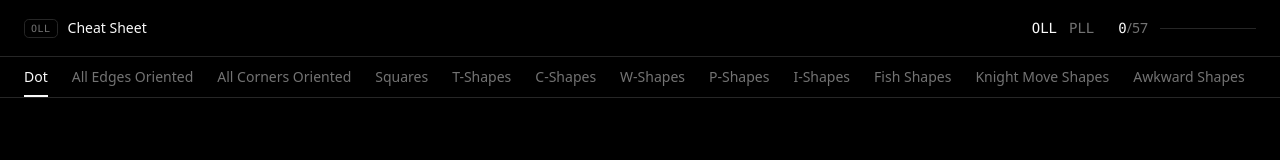
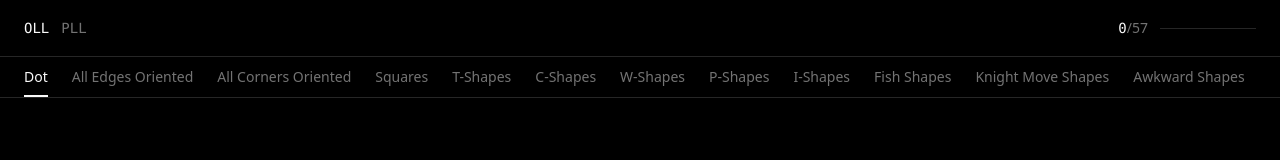
Before and after one commit to p4nthera115/cfop-tracker, a React (Vite) app: page / in a window 1280 px wide. Shown: the top 160 px of the page. Built offline with nearby package versions, Linux system fonts and the light colour scheme.

Commit message:
Refactor Header component for improved readability and consistency in formatting

```diff
--- a/src/components/Header.tsx
+++ b/src/components/Header.tsx
@@ -1,27 +1,28 @@
-import { NavLink } from 'react-router-dom'
-import { cn } from '@/lib/utils'
-import { ProgressBar } from './ProgressBar'
+import { NavLink } from "react-router-dom"
+import { cn } from "@/lib/utils"
+import { ProgressBar } from "./ProgressBar"
 
 function switcherLink({ isActive }: { isActive: boolean }) {
   return cn(
-    'font-mono text-sm transition-colors duration-150',
-    'outline-none focus-visible:ring-1 focus-visible:ring-ring focus-visible:ring-offset-2 focus-visible:ring-offset-background',
-    isActive ? 'text-foreground' : 'text-muted-foreground hover:text-foreground',
+    "font-mono text-sm transition-colors duration-150",
+    "outline-none focus-visible:ring-1 focus-visible:ring-ring focus-visible:ring-offset-2 focus-visible:ring-offset-background",
+    isActive ? "text-foreground" : "text-muted-foreground hover:text-foreground"
   )
 }
 
-export function Header({ set, done, total }: { set: string; done: number; total: number }) {
+export function Header({
+  set,
+  done,
+  total,
+}: {
+  set: string
+  done: number
+  total: number
+}) {
   return (
     <header className="sticky top-0 z-50 border-b border-border bg-background/80 backdrop-blur">
       <div className="mx-auto flex h-14 max-w-7xl items-center justify-between gap-4 px-4 sm:px-6">
         <div className="flex items-center gap-2.5">
-          <span className="rounded-sm border border-border px-1.5 py-px font-mono text-[10px] tracking-wider text-muted-foreground">
-            {set}
-          </span>
-          <h1 className="text-sm font-medium">Cheat Sheet</h1>
-        </div>
-
-        <div className="flex items-center gap-3 sm:gap-6">
           <nav aria-label="Algorithm set" className="flex items-center gap-3">
             {/* `end`, or "/" stays active on /pll. */}
             <NavLink to="/" end className={switcherLink}>
@@ -31,7 +32,9 @@ export function Header({ set, done, total }: { set: string; done: number; total:
               PLL
             </NavLink>
           </nav>
+        </div>
 
+        <div className="flex items-center gap-3 sm:gap-6">
           <div className="flex items-center gap-3">
             <p className="text-sm">
               <span className="font-mono tabular-nums">{done}</span>
```
